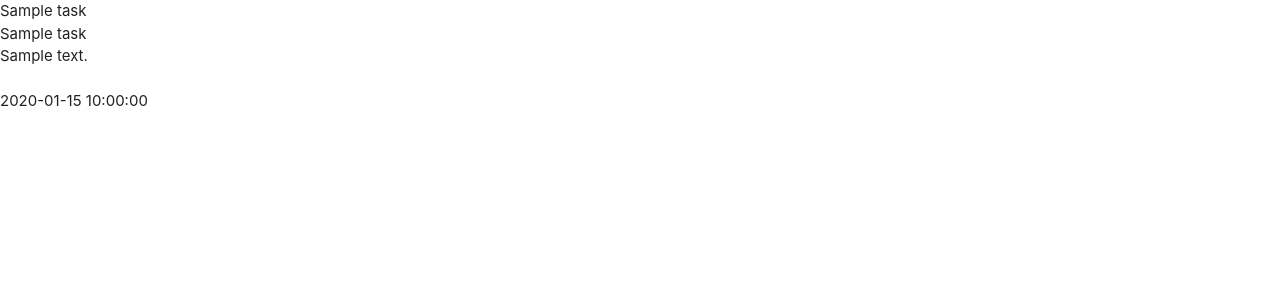
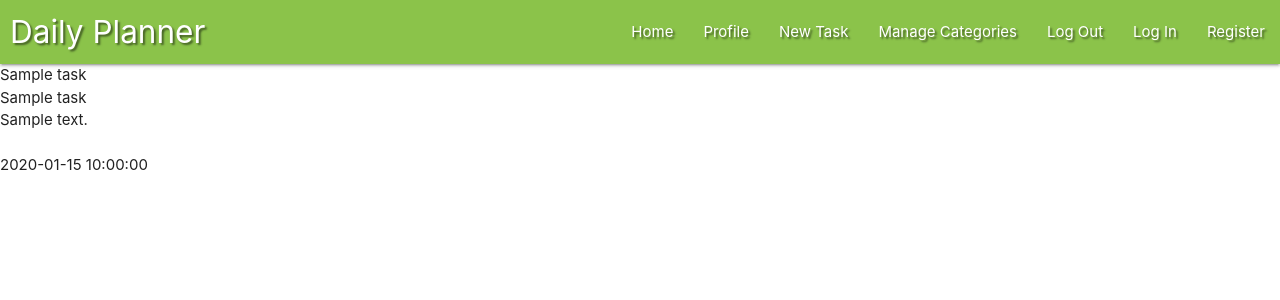
Before and after one commit to mari-code-l/dailyplanner, a Flask app: page / in a window 1280 px wide. Shown: the top 300 px of the page. Run offline with Flask 2, Linux system fonts and the light colour scheme; a database or web service that is not in the repository returns one stand-in record (values such as "Sample title"); some libraries are stand-ins or nearby versions.

Commit message:
Added Navbar and Sidebar Materialize

```diff
--- a/static/css/style.css
+++ b/static/css/style.css
@@ -0,0 +1,7 @@
+.text-shadow {
+    text-shadow: 2px 2px 2px rgba(0, 0, 0, 0.5);
+}
+
+.brand-logo {
+    margin-left: 10px;
+}
--- a/static/js/script.js
+++ b/static/js/script.js
@@ -0,0 +1,3 @@
+$(document).ready(function(){
+    $('.sidenav').sidenav();
+  });
--- a/templates/base.html
+++ b/templates/base.html
@@ -10,7 +10,39 @@
     {% endblock %}
     <title>Daily Planner</title>
 </head>
+
 <body>
+
+    <header>
+
+    <nav class="nav-extended text-shadow light-green">
+        <div class="nav-wrapper">
+        <a href="#!" class="brand-logo">Daily Planner</a>
+        <a href="#" data-target="mobile-demo" class="sidenav-trigger"><i class="fas fa-bars"></i></a>
+        <ul class="right hide-on-med-and-down">
+            <li><a href="{{ url_for('get_tasks') }}">Home</a></li>
+			<li><a href="#">Profile</a></li>
+			<li><a href="#">New Task</a></li>
+			<li><a href="#">Manage Categories</a></li>
+			<li><a href="#">Log Out</a></li>
+			<li><a href="#">Log In</a></li>
+			<li><a href="#">Register</a></li>
+        </ul>
+        </div>
+    </nav>
+
+    <ul class="sidenav" id="mobile-demo">
+        <li><h4 class="center-align light-green-text text-darken 4">Task Manager</h4></li>
+        <li><a href="{{ url_for('get_tasks') }}">Home</a></li>
+		<li><a href="#">Profile</a></li>
+		<li><a href="#">New Task</a></li>
+		<li><a href="#">Manage Categories</a></li>
+		<li><a href="#">Log Out</a></li>
+		<li><a href="#">Log In</a></li>
+		<li><a href="#">Register</a></li>
+    </ul>
+
+    </header>
 
     {% block content %}
     {% endblock %}
@@ -18,7 +50,9 @@
     <script src="https://code.jquery.com/jquery-3.6.0.min.js" integrity="sha256-/xUj+3OJU5yExlq6GSYGSHk7tPXikynS7ogEvDej/m4=" crossorigin="anonymous"></script>
     <script src="https://cdnjs.cloudflare.com/ajax/libs/materialize/1.0.0/js/materialize.min.js"></script>
     <script src="{{ url_for('static', filename='js/script.js') }}"></script>
+
     {% block scripts %}
     {% endblock %}
+
 </body>
 </html>
```
